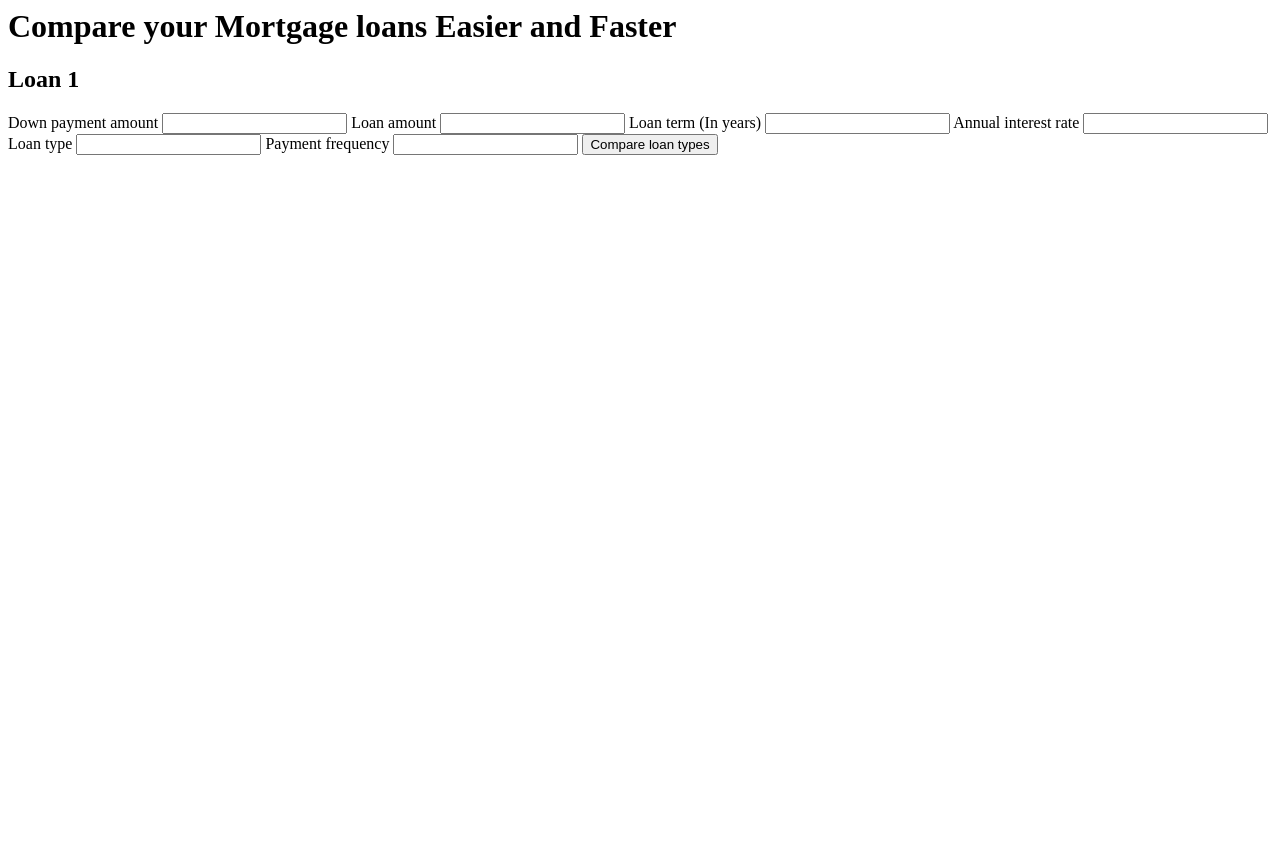
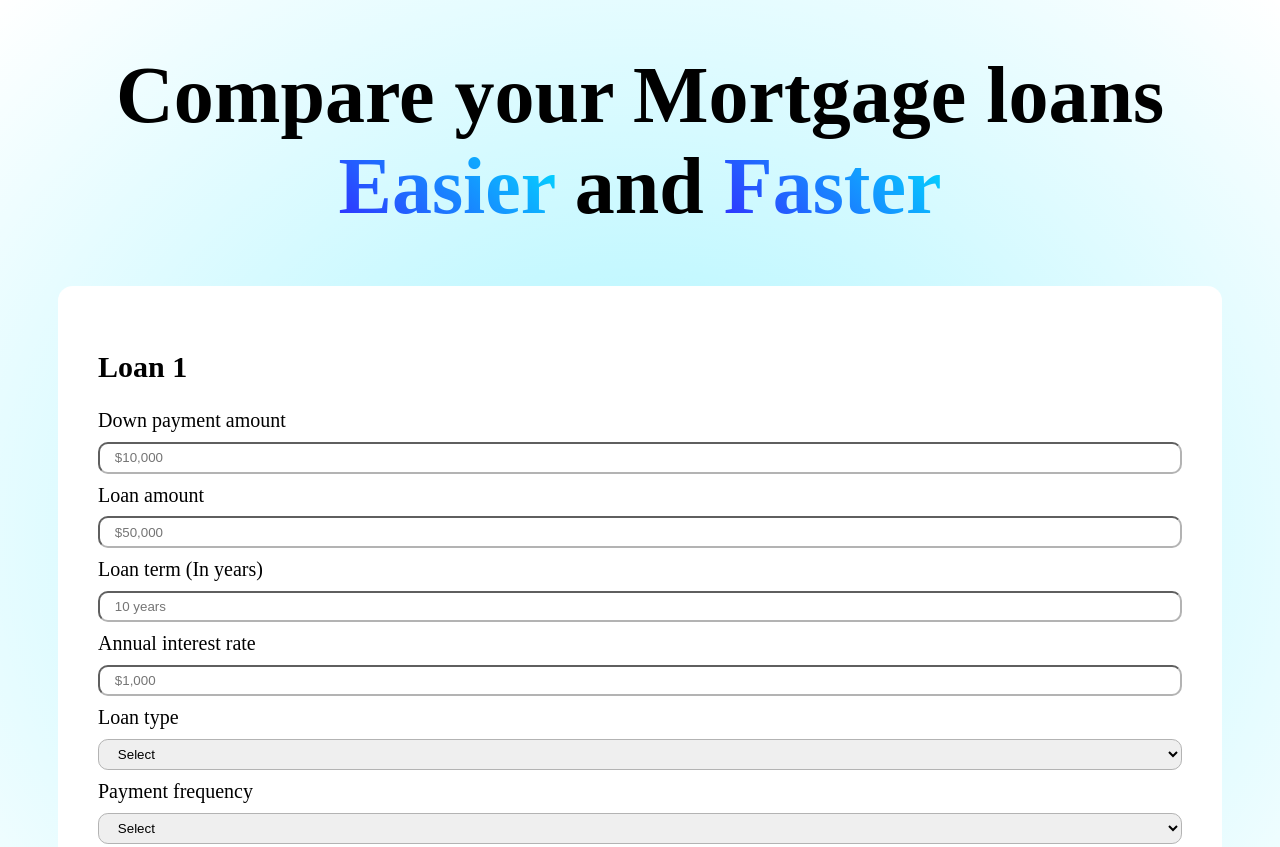
Before and after one commit to alvillaraza/cordless-media-calc, a plain HTML site: page cordless-media-calc/calc.html in a window 1280 px wide. Shown: the top 847 px of the page. Before the commit the page ends 800 px from the top, so only its background shows below. Drawn offline with Linux system fonts and the light colour scheme.

Commit message:
added styling

```diff
--- /dev/null
+++ b/cordless-media-calc/calc.css
@@ -0,0 +1,63 @@
+body {
+  background: radial-gradient(#00e0ff42 26%, #d9d9d900);
+}
+
+.calc-container {
+  margin: 50px;
+  text-align: center;
+  font-size: 40px;
+
+  .gradient-text {
+    background-color: red;
+
+    background-image: linear-gradient(45deg, #312dff, #00e0ff);
+
+    background-size: 100%;
+    background-repeat: repeat;
+
+    -webkit-background-clip: text;
+    -webkit-text-fill-color: transparent;
+    -moz-background-clip: text;
+    -moz-text-fill-color: transparent;
+  }
+}
+
+.form-container {
+  background-color: white;
+  padding: 40px;
+  border-radius: 14.85px;
+  font-size: 20px;
+  text-align: left;
+}
+
+form {
+  display: flex;
+  flex-direction: column;
+  gap: 9.9px;
+  border-radius: 14.85px;
+
+  input,
+  select {
+    border-radius: 9.9px;
+    border-color: #b3b3b3;
+    padding: 6.19px 9.9px 6.19px 14.85px;
+  }
+
+  select option {
+    background: #fff;
+  }
+
+  button {
+    padding: 12.81px 40px 12.81px 40px;
+    border-radius: 38.43px;
+    margin-top: 50px;
+    background: linear-gradient(
+      33.2deg,
+      rgb(157, 147, 247) 30.2%,
+      rgb(117, 176, 247) 61.4%
+    );
+    border: none;
+    color: white;
+    font-size: 30px;
+  }
+}
--- a/cordless-media-calc/calc.html
+++ b/cordless-media-calc/calc.html
@@ -1,23 +1,36 @@
 <head>
+  <link rel="stylesheet" type="text/css" href="calc.css" />
   <body>
-    <h1>Compare your Mortgage loans Easier and Faster</h1>
-    <div>
+    <div class="calc-container">
+      <h1>Compare your Mortgage loans <span class="gradient-text">Easier</span> and <span class="gradient-text">Faster</span></h1>
+      <div class="form-container">
         <h2>Loan 1</h2>
         <form>
           <label for="downpayment">Down payment amount</label>
-        <input type="number">
+          <input type="number" placeholder="$10,000" />
           <label for="loan amount">Loan amount</label>
-        <input type="number">
+          <input type="number" placeholder="$50,000" />
           <label for="loan term">Loan term (In years)</label>
-        <input type="number">
+          <input type="number" placeholder="10 years" />
           <label for="intereste rate">Annual interest rate</label>
-        <input type="number">
+          <input type="number" placeholder="$1,000" />
           <label for="loan type">Loan type</label>
-        <input type="dropdown">
+          <select id="loan-type" name="loan type">
+            <option disabled hidden selected>Select</option>
+            <option value="fixed-rate">Fixed-rate</option>
+            <option value="adjustable-rate">Adjustable-rate</option>
+          </select>
           <label for="payment frequency">Payment frequency</label>
-        <input type="dropdown">
+          <select id="payment-frequency" name="payment frequency">
+            <option disabled hidden selected>Select</option>
+            <option value="monthly">Monthly</option>
+            <option value="bi-weekly">Bi-weekly</option>
+            <option value="weekly">Weekly</option>
+          </select>
+          <!-- TODO: need bevel and link to what this button does -->
           <button>Compare loan types</button>
         </form>
       </div>
+    </div>
   </body>
 </head>
```
Lines whose indentation alone changed are shown as unchanged.
